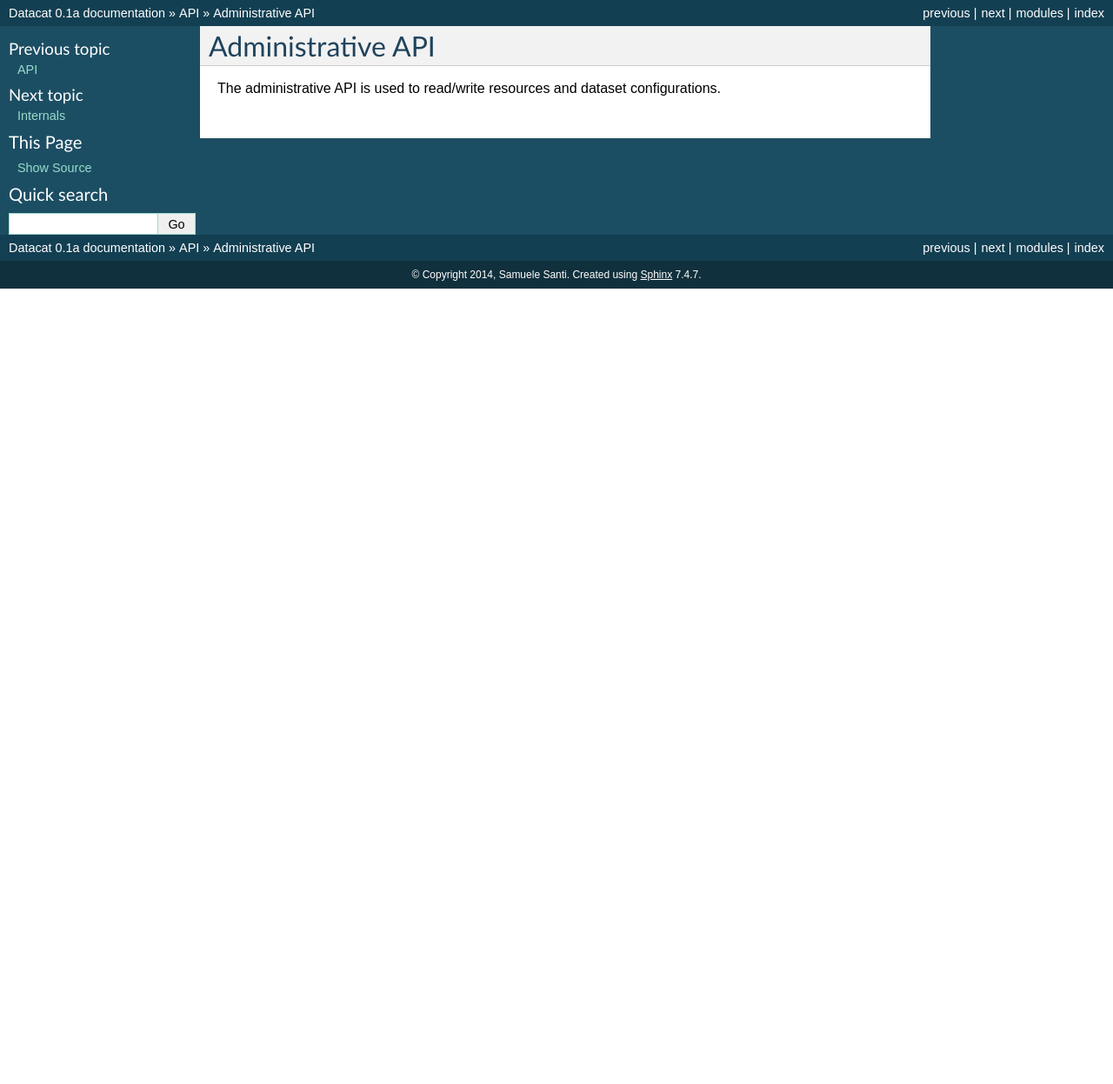
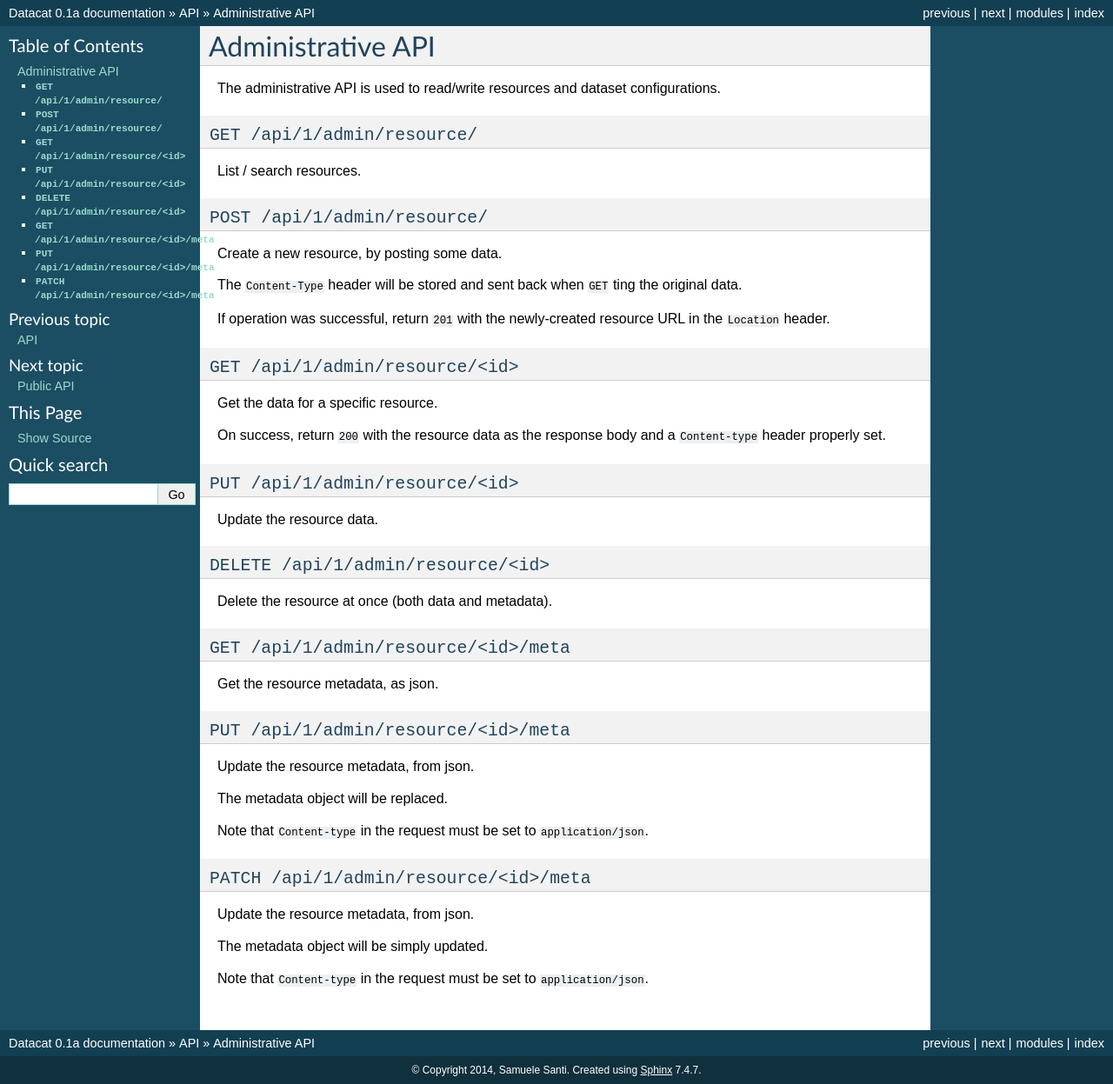
Before and after one commit to rshk-archive/datacat-poc-140825, a Sphinx documentation site: the page built from docs/source/api/admin.rst, in a window 1280 px wide. Shown: the whole page at 87% size. Built offline with Sphinx 7.4.7, drawn with Linux system fonts in a browser that asks for light colours; before the commit the page ends 900 px from its top, so only the background shows below that.

Commit message:
Added RESTful API endpoints documentation

```diff
--- a/docs/source/api/admin.rst
+++ b/docs/source/api/admin.rst
@@ -3,3 +3,70 @@ Administrative API
 
 The administrative API is used to read/write resources and dataset
 configurations.
+
+
+``GET /api/1/admin/resource/``
+==============================
+
+List / search resources.
+
+
+``POST /api/1/admin/resource/``
+===============================
+
+Create a new resource, by posting some data.
+
+The ``Content-Type`` header will be stored and sent back when
+``GET`` ting the original data.
+
+If operation was successful, return ``201`` with the newly-created
+resource URL in the ``Location`` header.
+
+
+``GET /api/1/admin/resource/<id>``
+==================================
+
+Get the data for a specific resource.
+
+On success, return ``200`` with the resource data as the response
+body and a ``Content-type`` header properly set.
+
+
+``PUT /api/1/admin/resource/<id>``
+==================================
+
+Update the resource data.
+
+
+``DELETE /api/1/admin/resource/<id>``
+=====================================
+
+Delete the resource at once (both data and metadata).
+
+
+``GET /api/1/admin/resource/<id>/meta``
+=======================================
+
+Get the resource metadata, as json.
+
+
+``PUT /api/1/admin/resource/<id>/meta``
+=======================================
+
+Update the resource metadata, from json.
+
+The metadata object will be replaced.
+
+Note that ``Content-type`` in the request must be set to
+``application/json``.
+
+
+``PATCH /api/1/admin/resource/<id>/meta``
+=========================================
+
+Update the resource metadata, from json.
+
+The metadata object will be simply updated.
+
+Note that ``Content-type`` in the request must be set to
+``application/json``.
```
Also changed, not shown: docs/source/api/public.rst (added, +20 -0 lines).
